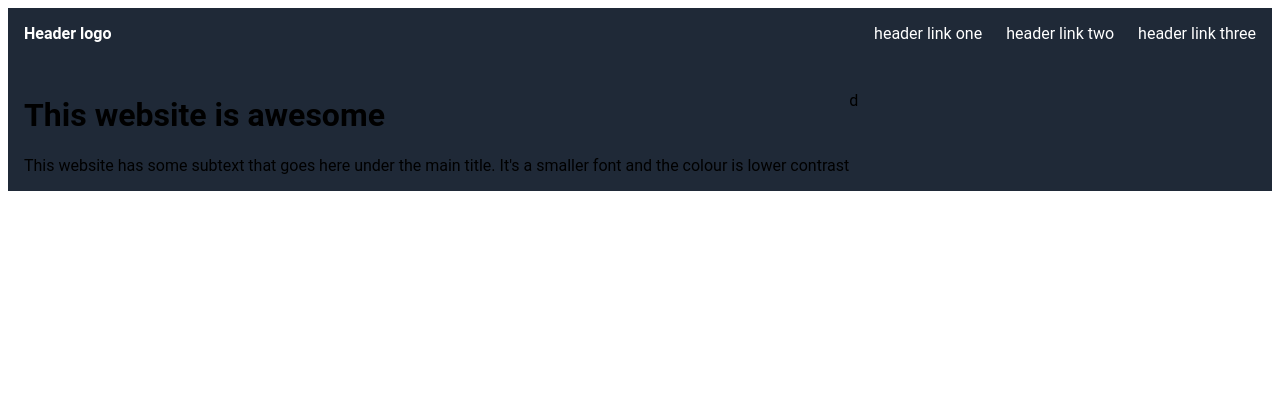
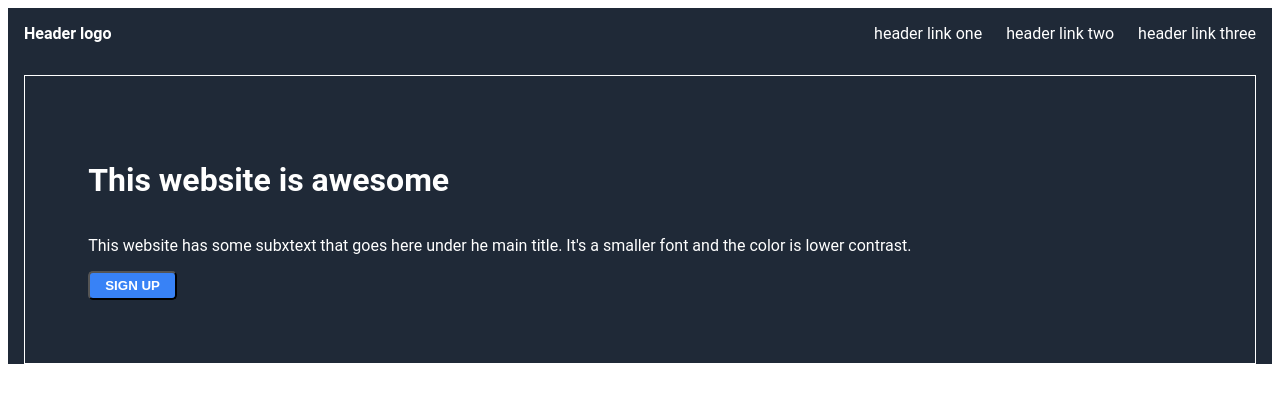
Before and after one commit to Reedaan/Odin-landing-page, a plain HTML site: page index.html in a window 1280 px wide. Drawn offline with Linux system fonts and the light colour scheme.

Commit message:
Edited index.html and styles.css

```diff
--- a/index.html
+++ b/index.html
@@ -1,10 +1,10 @@
 <!DOCTYPE html>
 <html lang="en">
   <head>
-    <meta charset="UTF-8">
-    <meta http-equiv="X-UA-Compatible" content="IE=edge">
-    <meta name="viewport" content="width=device-width, initial-scale=1.0">
-    <link rel="stylesheet" href="styles.css">
+    <meta charset="UTF-8" />
+    <meta http-equiv="X-UA-Compatible" content="IE=edge" />
+    <meta name="viewport" content="width=device-width, initial-scale=1.0" />
+    <link rel="stylesheet" href="styles.css" />
     <title>Document</title>
   </head>
   <body>
@@ -21,20 +21,22 @@
           </ul>
         </div>
       </div>
-    <div class="hero-container">
-        <div class="left">
+
+      <div class="hero-container-parent">
+        <div class="hero-container-first-child">
             <h1>This website is awesome</h1>
-            <p>This website has some subtext that goes here under the main title. It's a smaller font and the colour is lower contrast</p>
         </div>
-        <div class="right">
-            <p>d</p>
+        <div class="hero-container-second-child">
+            <p>This website has some subxtext that goes here under he main title. It's a smaller font and the color is lower contrast.</p>
+        </div>
+        <div class="hero-container-third-child">
+            <button>SIGN UP</button>
         </div>
 
+
           </div>
-
+        </div>
+      </div>
     </header>
-
-
-
   </body>
 </html>
--- a/styles.css
+++ b/styles.css
@@ -31,9 +31,25 @@ ul{
     list-style-type: none;
 }
 
-.hero-container{
+.hero-container-parent{
+    color: white;
+    margin: 1em;
+    border: 1px;
+    border-style: solid;
+    padding: 5%;
     display: flex;
-    margin: 1em;
+    flex-direction: column;
+}
 
+button{
+    background-color: #3882F6;
+    border-radius: 5px;
+    height: auto;
+    width: auto;
+    color: white;
+    font-weight: bold;
+    padding: 5px;
+    padding-left: 15px;
+    padding-right: 15px;
 
 }
```
Lines whose indentation alone changed are shown as unchanged.
